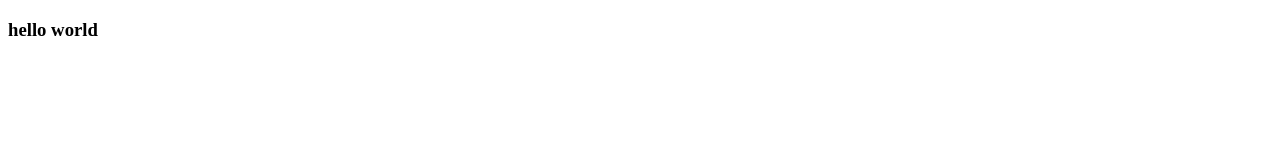
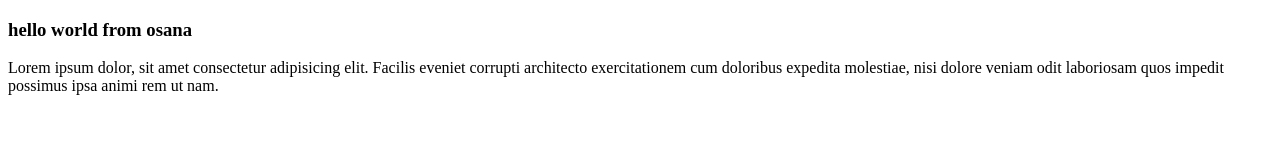
Before and after one commit to osamaimran25/workshop2020, a plain HTML site: page index.html in a window 1280 px wide. Drawn offline with Linux system fonts and the light colour scheme.

Commit message:
first commit

```diff
--- a/index.html
+++ b/index.html
@@ -6,6 +6,10 @@
     <title>Document</title>
 </head>
 <body>
-    <h3>hello world</h3>
+    <h3>hello world from osana</h3>
+<p>Lorem ipsum dolor, sit amet consectetur adipisicing elit. Facilis eveniet corrupti
+     architecto exercitationem cum
+     doloribus expedita molestiae, nisi dolore
+     veniam odit laboriosam quos impedit possimus ipsa animi rem ut nam.</p>
 </body>
 </html>
```
